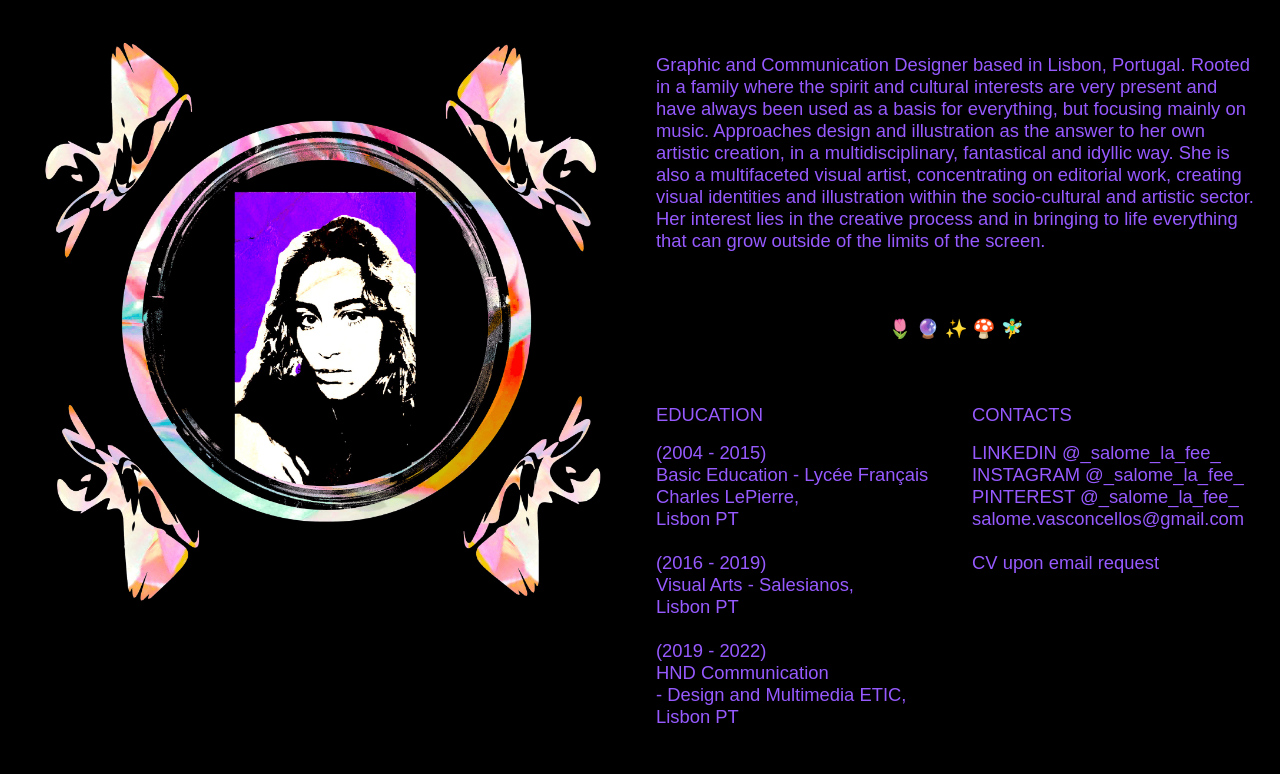
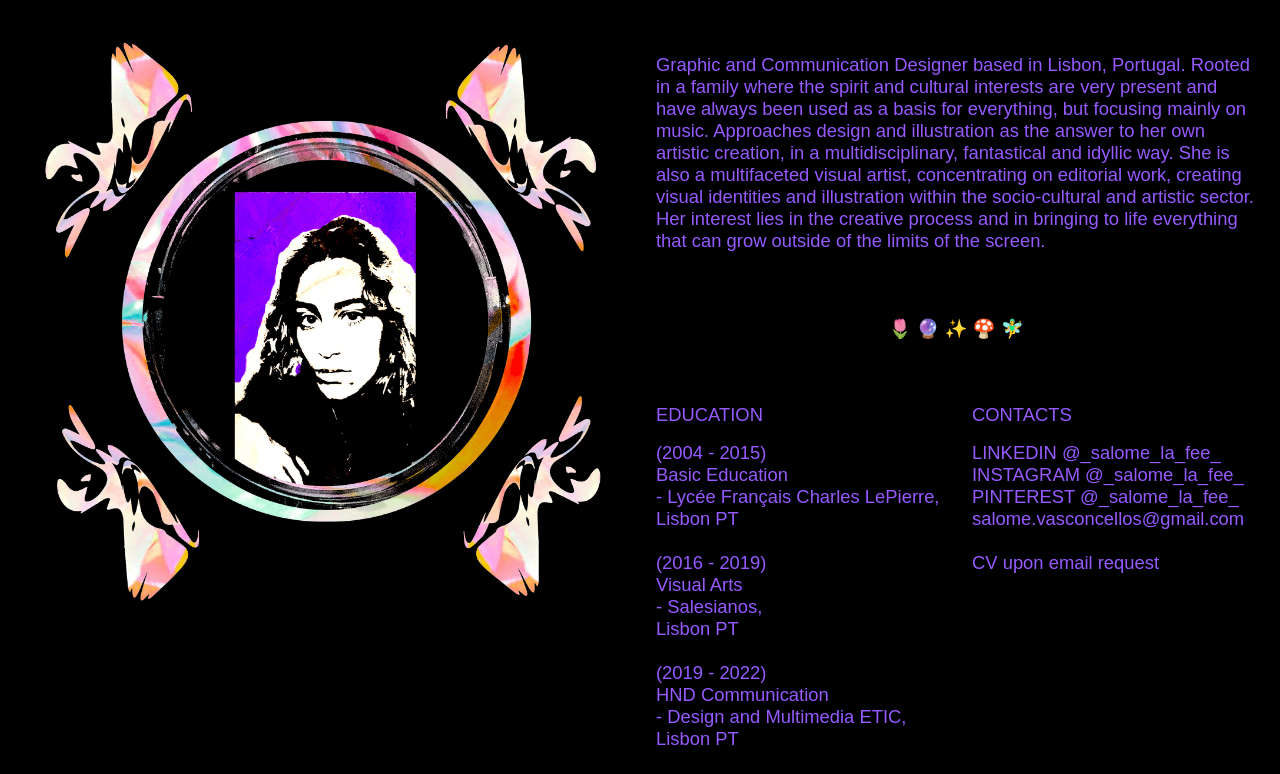
Before and after one commit to salome-la-fee/salome-la-fee.github.io, a plain HTML site: page about.html in a window 1280 px wide. Shown: the part 82-856 px from the top of the page. Before the commit the page ends 834 px from the top, so only its background shows below. Drawn offline with Linux system fonts and the light colour scheme; a web font is replaced by a local one.

Commit message:
Changes on about align Text

```diff
--- a/about.html
+++ b/about.html
@@ -52,14 +52,14 @@
                         <div class="title">EDUCATION</div>
                         <div class="entry">
                             (2004 - 2015) <br>
-                            Basic Education
+                            Basic Education <br>
                             - Lycée Français Charles LePierre, <br>
                             Lisbon PT <br> <br>
 
                         </div>
                         <div class="entry">
                             (2016 - 2019) <br>
-                            Visual Arts
+                            Visual Arts <br>
                             - Salesianos, <br>
                             Lisbon PT <br> <br>
 
```
